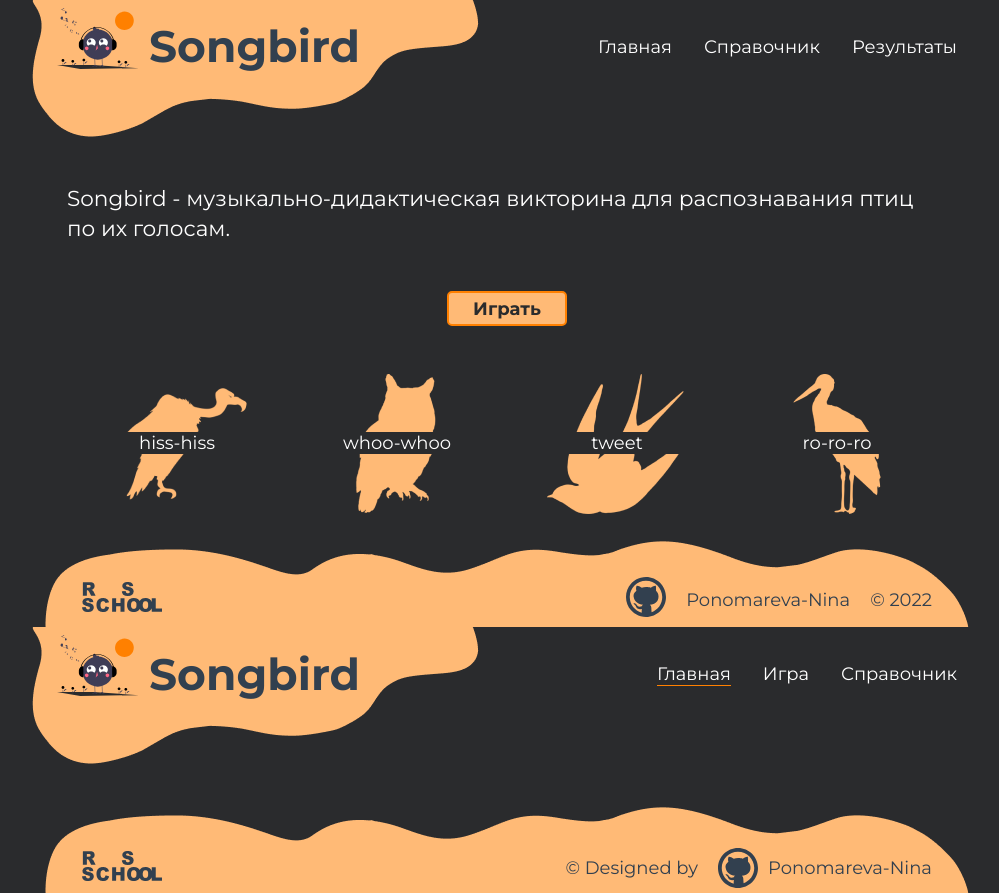
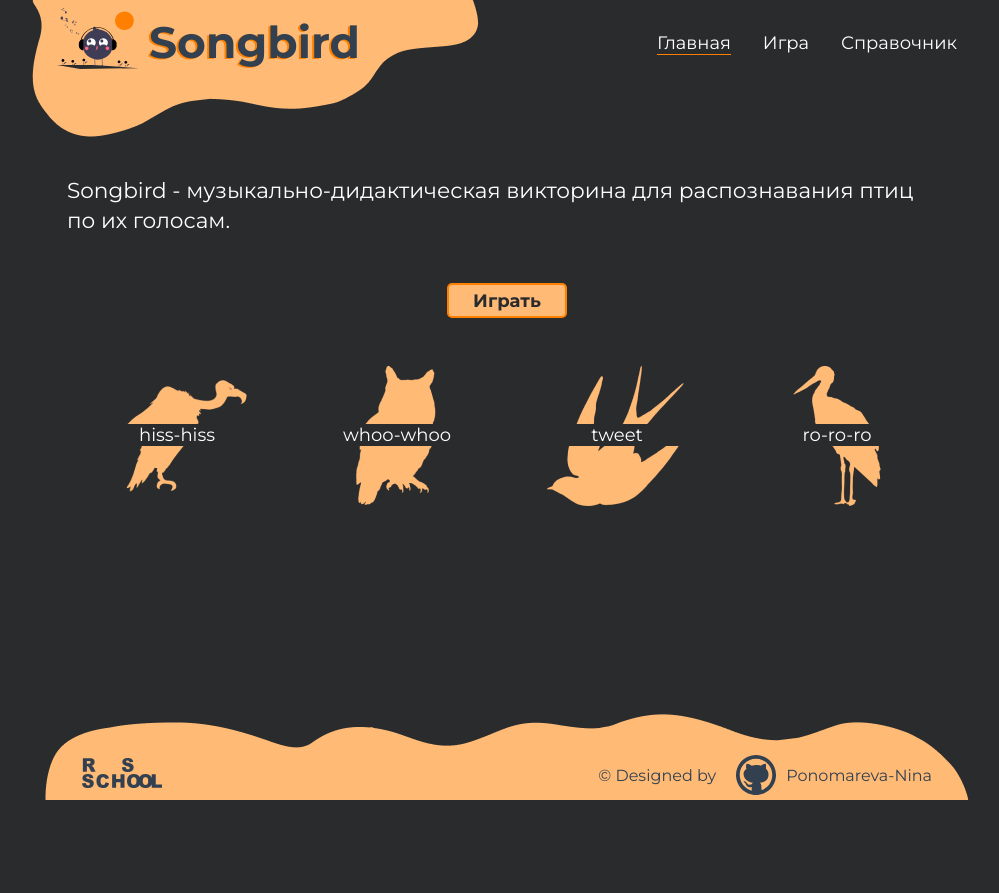
Before and after one commit to Ponomareva-Nina/Online-zoo, a website built with webpack: page songbird/src/template.html in a window 1280 px wide. Shown: the whole page, without its empty margins (133-1132 px from the left). After the commit the page ends 800 px from the top, so only its background shows below. Built offline with nearby package versions, Linux system fonts and the light colour scheme.

Commit message:
feat: sreate start-page

```diff
--- a/songbird/src/assets/styles/main.scss
+++ b/songbird/src/assets/styles/main.scss
@@ -17,6 +17,7 @@ $color-accept: #4BEA6E;
   font-size: 18px;
   color: $font-color-light;
 }
+
 @mixin font-logo {
   font-family: 'Montserrat', sans-serif;
   font-weight: 700;
@@ -84,9 +85,10 @@ a {
   display: flex;
   gap: 10px;
   align-items: center;
+  text-shadow: -2px 1px 0px #ff8000;
 
   img {
-    margin-bottom: 1.5rem;
+    margin-bottom: 1rem;
   }
 }
 
@@ -98,11 +100,14 @@ a {
 }
 
 .main {
+  flex: 1 0 auto;
+}
+
+.start-page {
   display: flex;
   flex-direction: column;
   align-items: center;
   gap: 3rem;
-  flex: 1 0 auto;
 }
 
 .intro-title {
@@ -112,6 +117,7 @@ a {
 }
 
 .btn {
+  @include font-main();
   width: 120px;
   height: 35px;
   box-sizing: border-box;
@@ -199,7 +205,9 @@ a {
   justify-content: center;
   align-items: center;
   color: $font-color-dark;
+  font-size: 16px;
 }
+
 .github-link {
   display: flex;
   align-items: center;
--- a/songbird/src/index.js
+++ b/songbird/src/index.js
@@ -2,8 +2,14 @@ import './assets/styles/main.scss';
 import createHeader from './scripts/components/header';
 import logo from './assets/images/logo.svg';
 import createFooter from './scripts/components/footer';
+import createStartPage from './scripts/components/start-page';
+import createElem from './scripts/utils/create-element';
 
 const root = document.getElementById('root');
 const header = createHeader(logo, 'Songbird', ['Главная', 'Игра', 'Справочник']);
 const footer = createFooter();
-root.append(header, footer);
+const main = createElem('main', 'wrapper main');
+const startPage = createStartPage();
+
+main.append(startPage);
+root.append(header, main, footer);
--- /dev/null
+++ b/songbird/src/scripts/components/start-page.js
@@ -0,0 +1,27 @@
+import createElem from '../utils/create-element';
+
+const birds = [
+  { src: './assets/images/vulture.png', text: 'hiss-hiss' },
+  { src: './assets/images/owl.png', text: 'whoo-whoo' },
+  { src: './assets/images/sparrow.png', text: 'tweet' },
+  { src: './assets/images/heron.png', text: 'ro-ro-ro' }];
+
+export default function createStartPage() {
+  const container = createElem('div', 'start-page');
+  const title = createElem('h2', 'intro-title', 'Songbird - музыкально-дидактическая викторина для распознавания птиц по их голосам.');
+  const btn = createElem('button', 'btn start-game-btn', 'Играть');
+  const birdsList = createElem('ul', 'birds-intro');
+
+  for (let i = 0; i < birds.length; i++) {
+    const bird = createElem('li', 'birds-intro__bird');
+    const img = createElem('img');
+    img.setAttribute('src', birds[i].src);
+    img.setAttribute('alt', '');
+    const text = createElem('p', '', birds[i].text);
+    bird.append(img, text);
+    birdsList.append(bird);
+  }
+
+  container.append(title, btn, birdsList);
+  return container;
+}
--- a/songbird/src/template.html
+++ b/songbird/src/template.html
@@ -7,55 +7,6 @@
   <title>Songbird</title>
 </head>
 <body id="root">
-  <header class="header">
-    <div class="logo">
-      <img src="./assets/images/logo.svg" alt="">
-      <h1>Songbird</h1>
-    </div>
-    <nav>
-      <ul class="main-nav">
-        <li><a href="#">Главная</a></li>
-        <!--<li><a href="#">Игра</a></li>-->
-        <li><a href="#">Справочник</a></li>
-        <li><a href="#">Результаты</a></li>
-      </ul>
-    </nav>
-  </header>
-  <main class="wrapper main">
-    <h2 class="intro-title">Songbird - музыкально-дидактическая викторина для распознавания птиц по их голосам.</h2>
-    <btn class="btn start-game-btn">Играть</btn>
-    <ul class="birds-intro">
-      <li class="birds-intro__bird">
-        <img src="./assets/images/vulture.png" alt="">
-        <p>hiss-hiss</p>
-      </li>
-      <li class="birds-intro__bird">
-        <img src="./assets/images/owl.png" alt="">
-        <p>whoo-whoo</p>
-      </li>
-      <li class="birds-intro__bird">
-        <img src="./assets/images/sparrow.png" alt="">
-        <p>tweet</p>
-      </li>
-      <li class="birds-intro__bird">
-        <img src="./assets/images/heron.png" alt="">
-        <p>ro-ro-ro</p>
-      </li>
-    </ul>
-  </main>
-  <footer class="footer">
-    <a href="https://rs.school">
-      <img src="./assets/images/rs-school.png" alt="RS School">
-    </a>
-    <div class="copyright">
-      <a href="https://github.com/Ponomareva-Nina">
-        <img src="./assets/images/github-icon.svg" alt="Github">
-      </a>
-      <a href="https://github.com/Ponomareva-Nina">
-        Ponomareva-Nina
-      </a>
-      <p>&copy; 2022</p>
-    </div>
-  </footer>
+
 </body>
 </html>
```
